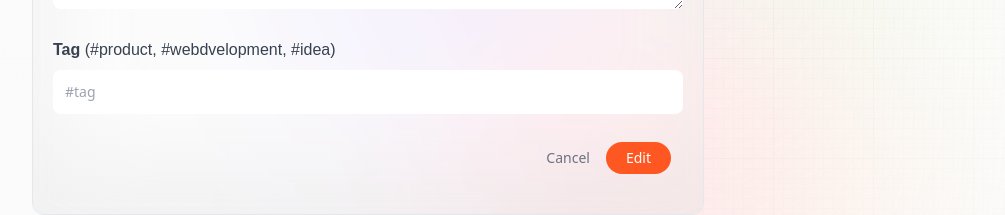
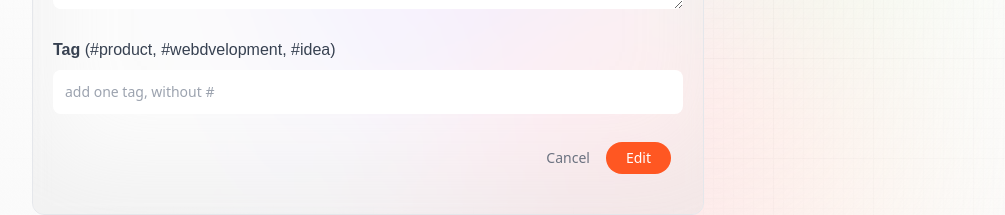
Before and after one commit to hasanBafuleh/Promptopia-Next.js, a Next.js app: page /update-prompt in a window 1280 px wide. Shown: the part 547-762 px from the top of the page, without its empty margins (32-1037 px from the left). Built offline with nearby package versions, Linux system fonts and the light colour scheme; no server answers.

Commit message:
placeholder="add one tag, without #"

```diff
--- a/components/Form.jsx
+++ b/components/Form.jsx
@@ -39,7 +39,7 @@ const Form = ({ type, post, setPost, submitting, handleSubmit }) => {
           <input
             value={post.tag}
             onChange={(e) => setPost({ ...post, tag: e.target.value })}
-            placeholder="#tag"
+            placeholder="add one tag, without #"
             required
             className="form_input"
           />
```
